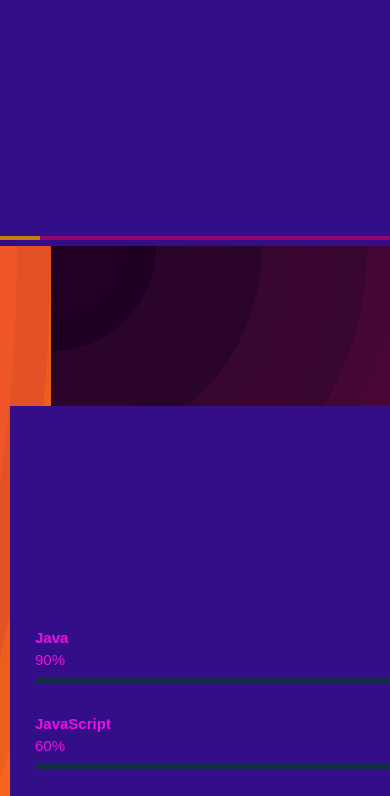
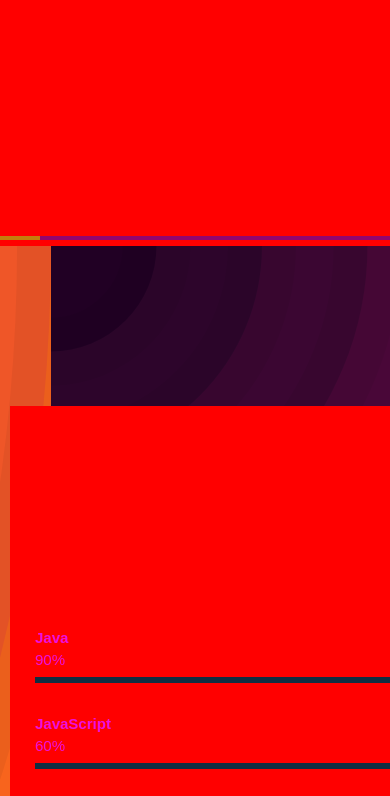
Before and after one commit to Haque38/portfoliyo, a plain HTML site: page index.html in a window 390 px wide. Shown: the part 710-1506 px from the top of the page. Drawn offline with nearby package versions, Linux system fonts and the light colour scheme; a script that the page names is missing; a web font is replaced by a local one.

Commit message:
Update style.css

```diff
--- a/css/style.css
+++ b/css/style.css
@@ -768,19 +768,22 @@ background-size: cover;
 
   @media (max-width: 1056px) {
     * {
-      background-color: rgb(11, 4, 4);
+/*       background-color: rgb(11, 4, 4); */
       display:grid;
     }
   }
 
   @media (max-width: 750px) {
     * {
-      background-color: rgb(11, 157, 45);
+/*       background-color: rgb(11, 157, 45); */
+      display:grid;
     }
   }
 
   @media (max-width: 450px) {
     * {
-      background-color: rgb(52, 13, 137);
+      display:grid;
+      fontsize: 2rem;
+/*       background-color: rgb(52, 13, 137); */
     }
   }
```
